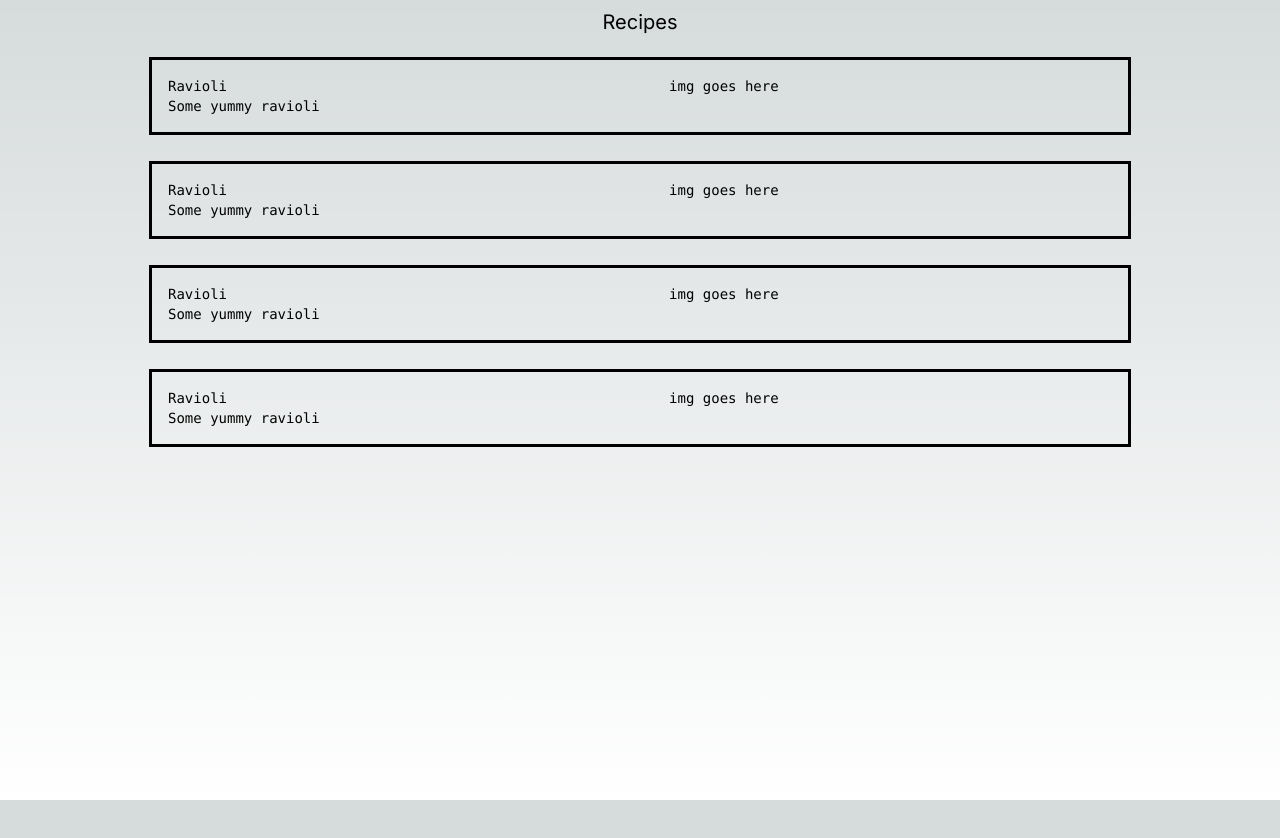
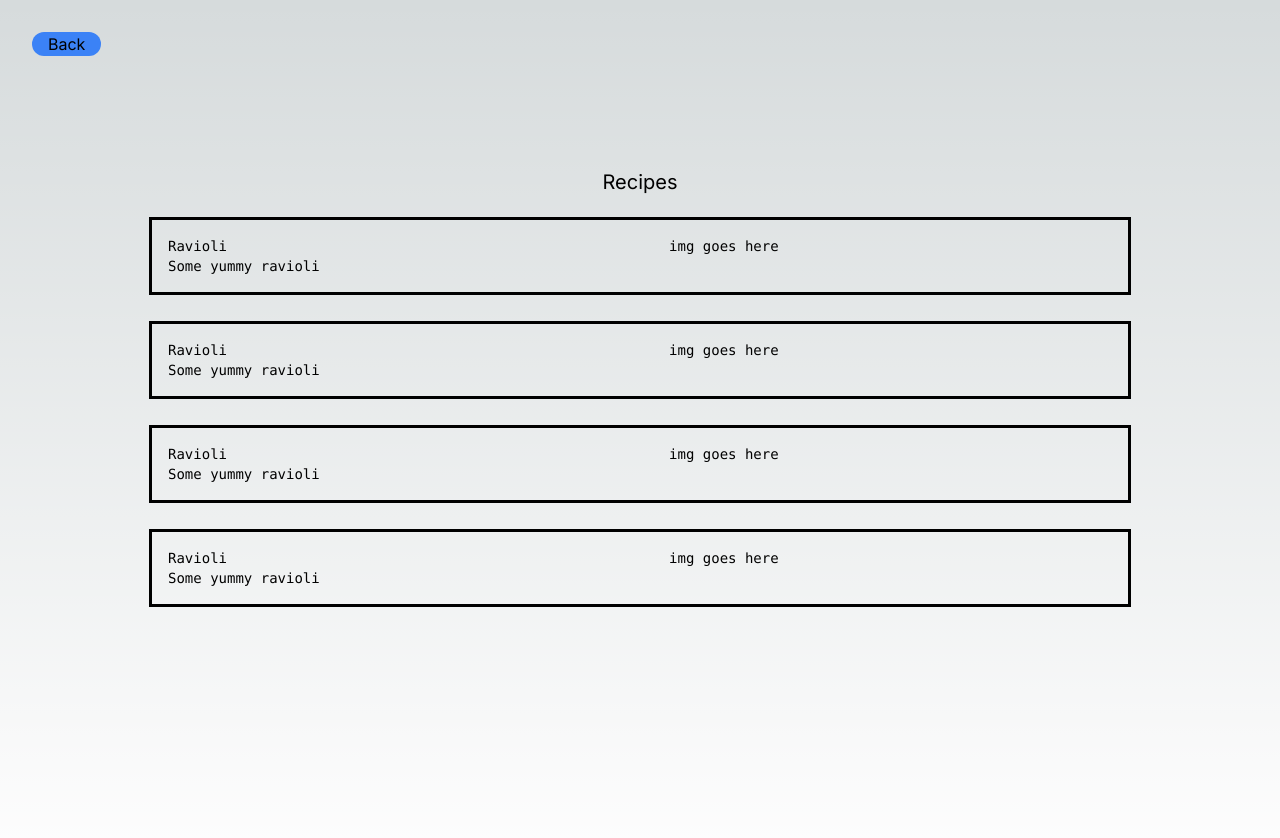
Before and after one commit to Daniel-Const/cook-book, a Next.js app: page /recipe in a window 1280 px wide. Shown: the top 838 px of the page. Before the commit the page ends 800 px from the top, so only its background shows below. Built offline with nearby package versions, Linux system fonts and the light colour scheme.

Commit message:
add simple layout + back button

```diff
--- a/src/app/layout.tsx
+++ b/src/app/layout.tsx
@@ -1,6 +1,7 @@
 import type { Metadata } from "next";
 import { Inter } from "next/font/google";
 import "./globals.css";
+import { BackButton } from "@/components/layout/BackButton";
 
 const inter = Inter({ subsets: ["latin"] });
 
@@ -16,7 +17,9 @@ export default function RootLayout({
 }>) {
   return (
     <html lang="en">
-      <body className={inter.className}>{children}</body>
+      <body className={inter.className}>
+          {children}
+      </body>
     </html>
   );
 }
--- a/src/app/page.tsx
+++ b/src/app/page.tsx
@@ -1,13 +1,15 @@
 import DashboardCard from "@/components/dashboard/dashboardCard";
-import Image from "next/image";
+import Layout from "@/components/layout/Layout"
 
 export default function Home() {
   return (
+      <Layout>
         <main className="flex min-h-screen flex-col items-center justify-between p-24">
           <div className="z-10 w-full max-w-5xl items-center justify-between font-mono text-sm">
             <h1 className="pb-10">Cook Book</h1>
             <DashboardCard title="Recipes" href="/recipe"></DashboardCard>
           </div>
         </main>
+      </Layout>
   );
 }
--- a/src/app/recipe/[id]/page.tsx
+++ b/src/app/recipe/[id]/page.tsx
@@ -1,4 +1,7 @@
 "use client";
+
+import Layout from "@/components/layout/Layout";
+
 /**
  * Recipe page
  */
@@ -15,12 +18,12 @@ export default function Page({ params }: { params: { id: string } }) {
     ],
   };
   return (
-    <main className="flex min-h-screen flex-col items-center justify-between p-24">
+    <Layout>
       <div className="z-10 w-full max-w-5xl items-center justify-between font-mono text-sm">
         <h1 className="text-6xl">{recipe.title}</h1>
         <p className="pt-10">{recipe.description}</p>
         <h2 className="text-4xl pt-10">Ingredients</h2>
       </div>
-    </main>
+    </Layout>
   );
 }
--- a/src/app/recipe/page.tsx
+++ b/src/app/recipe/page.tsx
@@ -2,11 +2,12 @@
  * Recipes list
  */
 
+import Layout from "@/components/layout/Layout"
 import RecipeCard from "@/components/recipe/RecipeCard";
 
 export default function Home() {
   return (
-    <main className="flex min-h-screen flex-col items-center p-2">
+    <Layout>
       <h1 className="text-xl text-center">Recipes</h1>
       <div className="z-10 w-full max-w-5xl items-center font-mono text-sm">
         <div className="grid p-2">
@@ -36,6 +37,6 @@ export default function Home() {
           ></RecipeCard>
         </div>
       </div>
-    </main>
+      </Layout>
   );
 }
--- /dev/null
+++ b/src/components/layout/BackButton.tsx
@@ -0,0 +1,12 @@
+'use client'
+
+import { useRouter } from 'next/navigation'
+
+export function BackButton() {
+
+    const router = useRouter();
+
+    return (
+        <button className="bg-blue-500 rounded-full px-4" onClick={() => router.back()}>Back</button>
+    )
+}
--- /dev/null
+++ b/src/components/layout/Layout.tsx
@@ -0,0 +1,14 @@
+import { BackButton } from "./BackButton"
+
+export default function Layout({ children }: Readonly<{ children: React.ReactNode;}>) {
+    return (
+        <div>
+            <div className="m-8">
+                <BackButton></BackButton>
+            </div>
+            <main className="flex min-h-screen flex-col items-center p-20">
+                {children}
+            </main>
+        </div>
+    )
+}
```
Lines whose indentation alone changed are shown as unchanged.
